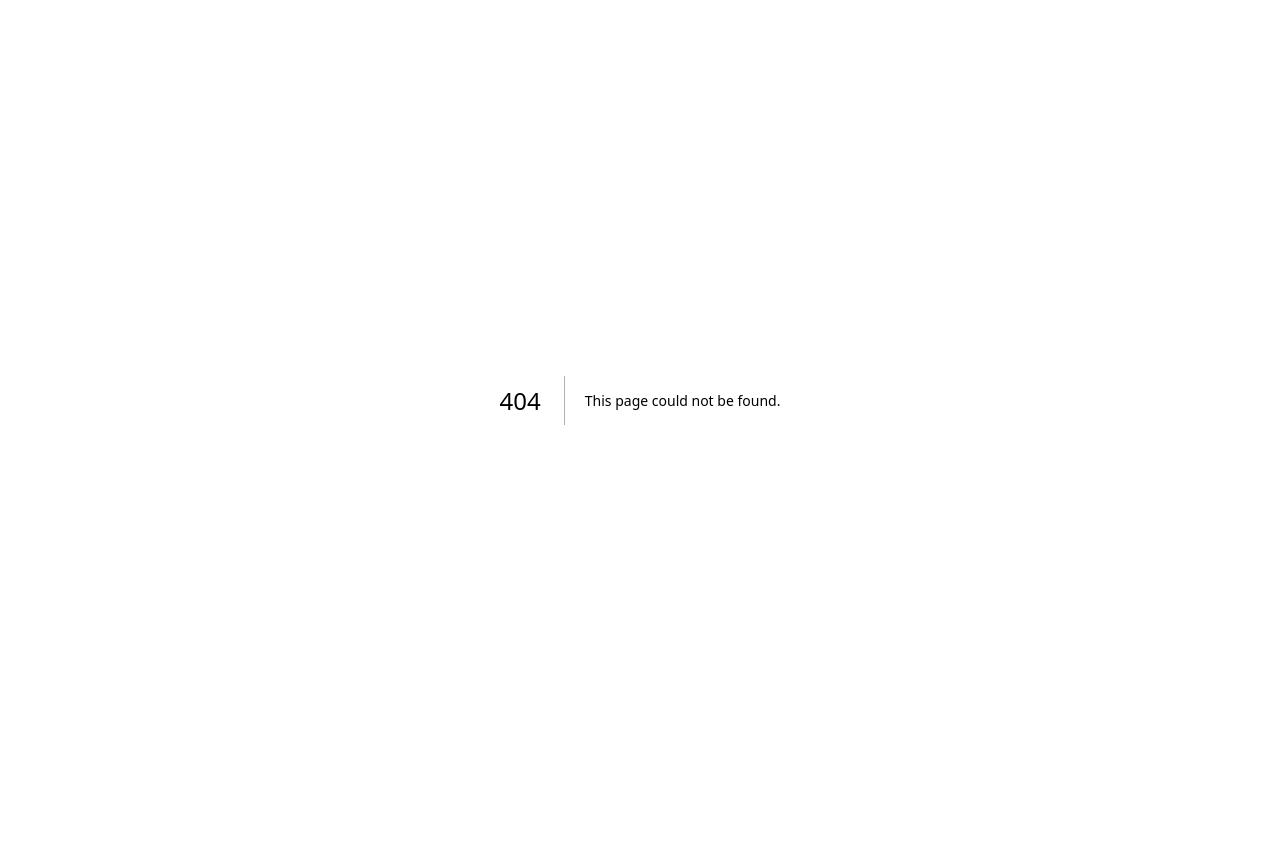
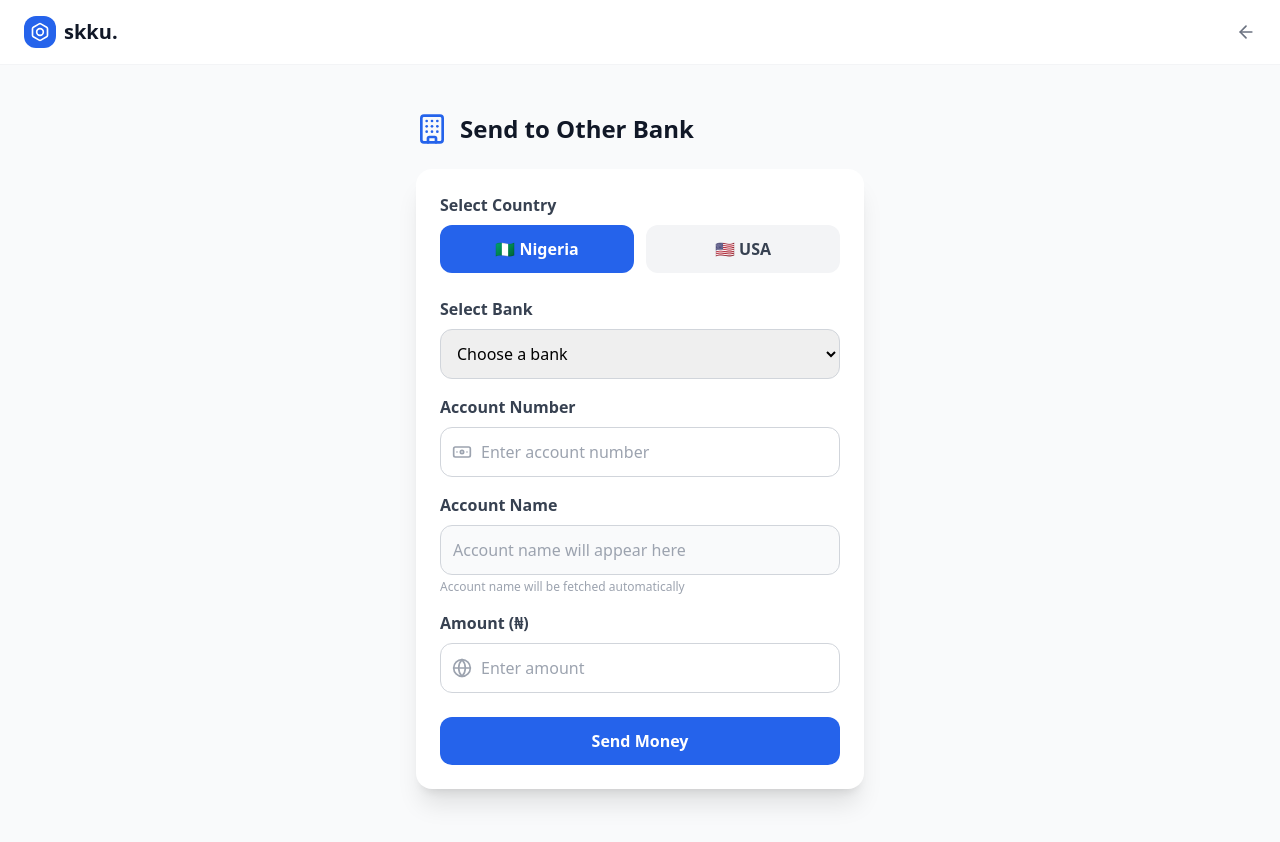
Before and after one commit to adewalepolicy75-ux/skku-bank, a Next.js app: page /transfer in a window 1280 px wide. Before the commit this address had no page. Shown: the top 842 px of the page. Before the commit the page ends 800 px from the top, so only its background shows below. Built offline with nearby package versions, Linux system fonts and the light colour scheme; sample sign-in values are in the browser's storage.

Commit message:
more update on transfer

```diff
--- a/app/(dashboard)/dashboard/page.js
+++ b/app/(dashboard)/dashboard/page.js
@@ -239,12 +239,24 @@ export default function DashboardPage() {
           {/* Action Buttons - Transfer and Add Money */}
           <div className="grid grid-cols-2 gap-3 mb-8">
             <Link
-              href="/transfer"
-              className="bg-blue-600 text-white py-3 rounded-xl font-semibold text-center hover:bg-blue-700 transition flex items-center justify-center gap-2"
+              href="../transfer"
+              className="bg-blue-600 text-white py-3 rounded-xl font-semibold text-center flex items-center justify-center gap-2"
             >
               <Send className="w-4 h-4" /> Transfer
             </Link>
-            <button className="bg-gray-100 text-gray-700 py-3 rounded-xl font-semibold text-center hover:bg-gray-200 transition flex items-center justify-center gap-2">
+            <button
+              onClick={() => {
+                const amount = prompt("Enter amount to add:", "1000");
+                if (amount) {
+                  const newBalance = balance + parseInt(amount);
+                  setBalance(newBalance);
+                  localStorage.setItem("balance", newBalance);
+                  alert(`₦${amount} added successfully!`);
+                  setLastUpdated(new Date().toLocaleString());
+                }
+              }}
+              className="bg-gray-100 text-gray-700 py-3 rounded-xl font-semibold text-center hover:bg-gray-200 transition flex items-center justify-center gap-2"
+            >
               <Plus className="w-4 h-4" /> Add Money
             </button>
           </div>
--- /dev/null
+++ b/app/transfer/page.js
@@ -0,0 +1,235 @@
+"use client";
+
+import { useState, useEffect } from "react";
+import { useRouter } from "next/navigation";
+import Link from "next/link";
+import { Bolt, Home, ArrowLeft, Building, Banknote, Globe } from "lucide-react";
+import BottomNav from "../../components/BottomNav";
+
+// Nigerian Banks
+const nigerianBanks = [
+  "Access Bank",
+  "Zenith Bank",
+  "GTBank",
+  "UBA",
+  "First Bank",
+  "FCMB",
+  "Stanbic IBTC",
+  "Union Bank",
+  "Sterling Bank",
+  "Wema Bank",
+  "Fidelity Bank",
+  "Polaris Bank",
+  "Unity Bank",
+  "Keystone Bank",
+  "Jaiz Bank",
+  "Suntrust Bank",
+  "Titan Bank",
+  "Providus Bank",
+  "Globus Bank",
+  "VFD Bank",
+  "Lotus Bank",
+];
+
+// US Banks
+const usBanks = [
+  "Chase Bank",
+  "Bank of America",
+  "Wells Fargo",
+  "CitiBank",
+  "Capital One",
+  "Goldman Sachs",
+  "Morgan Stanley",
+  "PNC Bank",
+  "US Bank",
+  "TD Bank",
+  "Truist Bank",
+  "HSBC USA",
+];
+
+export default function ExternalTransferPage() {
+  const router = useRouter();
+  const [selectedCountry, setSelectedCountry] = useState("nigeria");
+  const [selectedBank, setSelectedBank] = useState("");
+  const [accountNumber, setAccountNumber] = useState("");
+  const [accountName, setAccountName] = useState("");
+  const [amount, setAmount] = useState("");
+  const [loading, setLoading] = useState(false);
+
+  useEffect(() => {
+    const loggedIn = localStorage.getItem("isLoggedIn");
+    if (!loggedIn) router.push("/login");
+  }, [router]);
+
+  const banks = selectedCountry === "nigeria" ? nigerianBanks : usBanks;
+
+  const handleSubmit = async (e) => {
+    e.preventDefault();
+    setLoading(true);
+
+    // Simulate transfer
+    setTimeout(() => {
+      alert(
+        `Transfer of ₦${amount} to ${selectedBank} account ${accountNumber} initiated successfully!`,
+      );
+      router.push("/dashboard");
+      setLoading(false);
+    }, 1500);
+  };
+
+  return (
+    <>
+      <nav className="bg-white border-b border-gray-100 py-4">
+        <div className="container mx-auto px-6">
+          <div className="flex justify-between items-center">
+            <Link href="/transfer" className="flex items-center gap-2">
+              <div className="bg-blue-600 w-8 h-8 rounded-xl flex items-center justify-center">
+                <Bolt className="w-5 h-5 text-white" />
+              </div>
+              <span className="font-bold text-xl text-gray-900">skku.</span>
+            </Link>
+            <Link
+              href="/transfer"
+              className="text-gray-500 hover:text-blue-600"
+            >
+              <ArrowLeft className="w-5 h-5" />
+            </Link>
+          </div>
+        </div>
+      </nav>
+
+      <div className="min-h-screen bg-gray-50 py-12 pb-32">
+        <div className="container mx-auto px-6">
+          <div className="max-w-md mx-auto">
+            <div className="flex items-center gap-3 mb-6">
+              <Building className="w-8 h-8 text-blue-600" />
+              <h1 className="text-2xl font-bold text-gray-900">
+                Send to Other Bank
+              </h1>
+            </div>
+
+            <form
+              onSubmit={handleSubmit}
+              className="bg-white rounded-2xl shadow-xl p-6"
+            >
+              {/* Country Selection */}
+              <div className="mb-6">
+                <label className="block text-gray-700 font-semibold mb-2">
+                  Select Country
+                </label>
+                <div className="flex gap-3">
+                  <button
+                    type="button"
+                    onClick={() => setSelectedCountry("nigeria")}
+                    className={`flex-1 py-3 rounded-xl font-semibold transition ${
+                      selectedCountry === "nigeria"
+                        ? "bg-blue-600 text-white"
+                        : "bg-gray-100 text-gray-700"
+                    }`}
+                  >
+                    🇳🇬 Nigeria
+                  </button>
+                  <button
+                    type="button"
+                    onClick={() => setSelectedCountry("usa")}
+                    className={`flex-1 py-3 rounded-xl font-semibold transition ${
+                      selectedCountry === "usa"
+                        ? "bg-blue-600 text-white"
+                        : "bg-gray-100 text-gray-700"
+                    }`}
+                  >
+                    🇺🇸 USA
+                  </button>
+                </div>
+              </div>
+
+              {/* Bank Selection */}
+              <div className="mb-4">
+                <label className="block text-gray-700 font-semibold mb-2">
+                  Select Bank
+                </label>
+                <select
+                  value={selectedBank}
+                  onChange={(e) => setSelectedBank(e.target.value)}
+                  className="w-full p-3 border border-gray-300 rounded-xl focus:outline-none focus:border-blue-500"
+                  required
+                >
+                  <option value="">Choose a bank</option>
+                  {banks.map((bank) => (
+                    <option key={bank} value={bank}>
+                      {bank}
+                    </option>
+                  ))}
+                </select>
+              </div>
+
+              {/* Account Number */}
+              <div className="mb-4">
+                <label className="block text-gray-700 font-semibold mb-2">
+                  Account Number
+                </label>
+                <div className="relative">
+                  <Banknote className="absolute left-3 top-1/2 transform -translate-y-1/2 w-5 h-5 text-gray-400" />
+                  <input
+                    type="text"
+                    value={accountNumber}
+                    onChange={(e) => setAccountNumber(e.target.value)}
+                    className="w-full pl-10 pr-4 py-3 border border-gray-300 rounded-xl focus:outline-none focus:border-blue-500"
+                    placeholder="Enter account number"
+                    required
+                  />
+                </div>
+              </div>
+
+              {/* Account Name (fetched automatically) */}
+              <div className="mb-4">
+                <label className="block text-gray-700 font-semibold mb-2">
+                  Account Name
+                </label>
+                <input
+                  type="text"
+                  value={accountName}
+                  onChange={(e) => setAccountName(e.target.value)}
+                  className="w-full p-3 border border-gray-300 rounded-xl bg-gray-50"
+                  placeholder="Account name will appear here"
+                  required
+                />
+                <p className="text-xs text-gray-400 mt-1">
+                  Account name will be fetched automatically
+                </p>
+              </div>
+
+              {/* Amount */}
+              <div className="mb-6">
+                <label className="block text-gray-700 font-semibold mb-2">
+                  Amount (₦)
+                </label>
+                <div className="relative">
+                  <Globe className="absolute left-3 top-1/2 transform -translate-y-1/2 w-5 h-5 text-gray-400" />
+                  <input
+                    type="number"
+                    value={amount}
+                    onChange={(e) => setAmount(e.target.value)}
+                    className="w-full pl-10 pr-4 py-3 border border-gray-300 rounded-xl focus:outline-none focus:border-blue-500"
+                    placeholder="Enter amount"
+                    required
+                  />
+                </div>
+              </div>
+
+              <button
+                type="submit"
+                disabled={loading}
+                className="w-full bg-blue-600 text-white py-3 rounded-xl font-semibold hover:bg-blue-700 transition"
+              >
+                {loading ? "Processing..." : "Send Money"}
+              </button>
+            </form>
+          </div>
+        </div>
+      </div>
+
+      <BottomNav />
+    </>
+  );
+}
```
